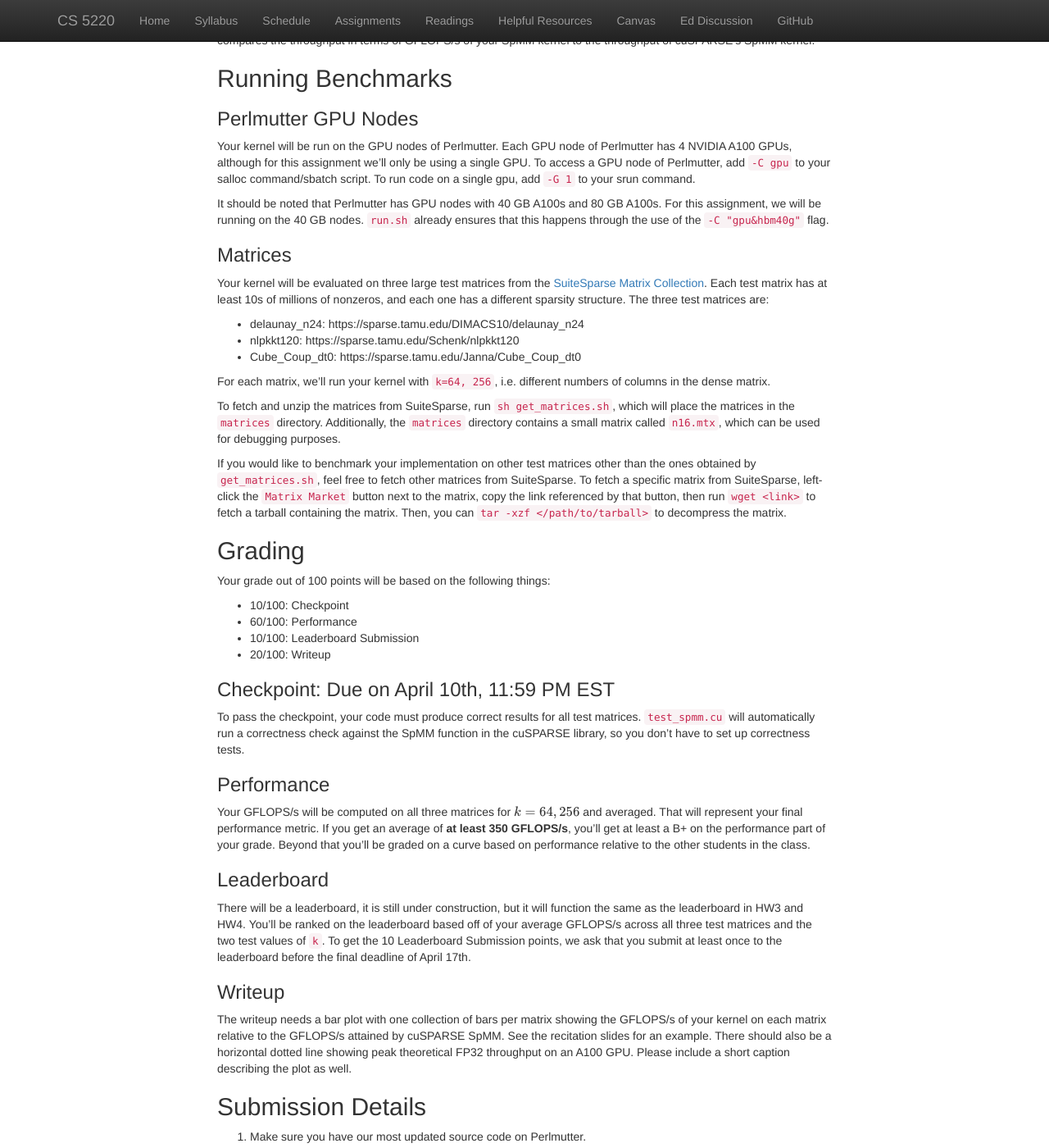
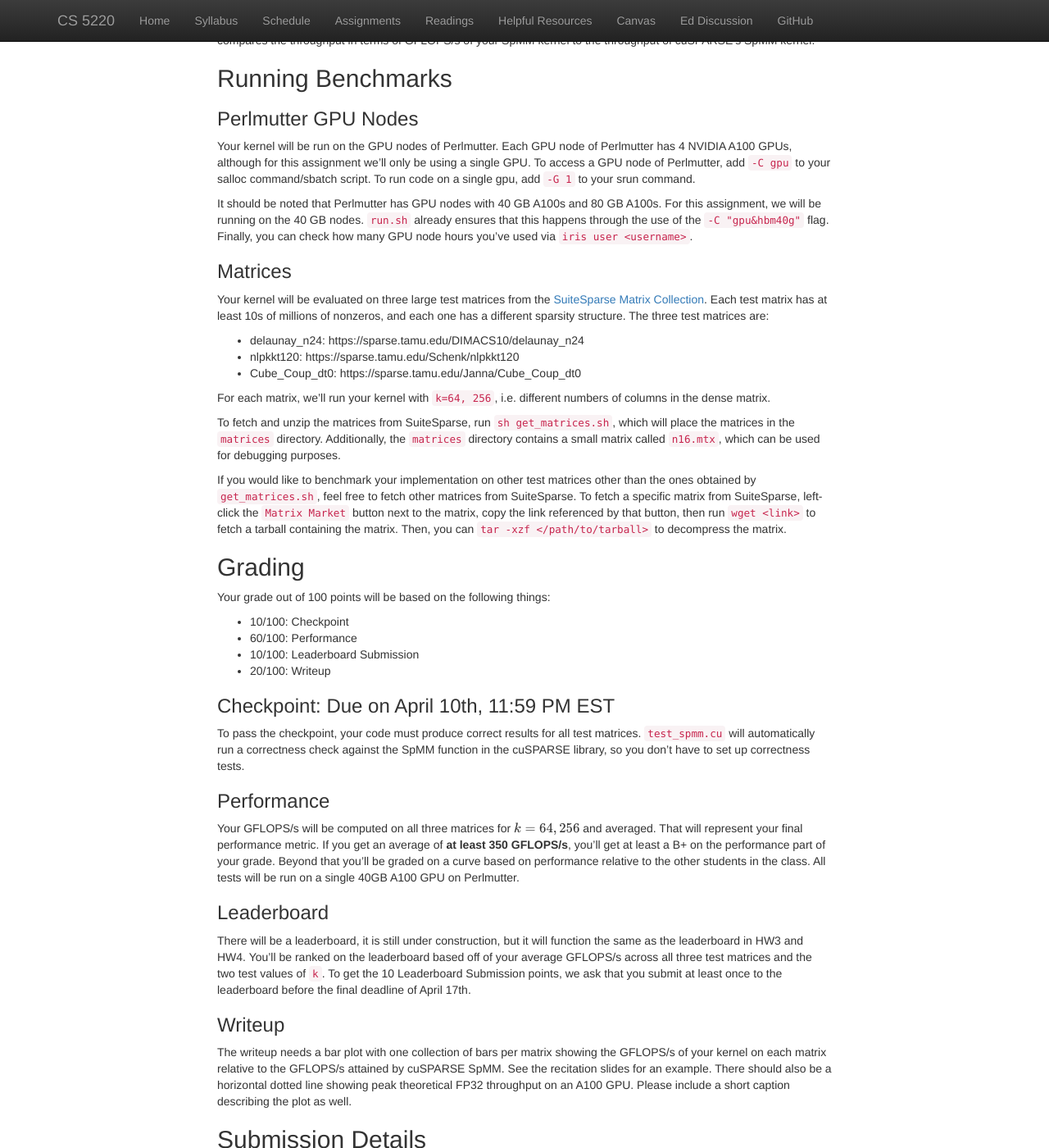
Before and after one commit to cs5220-26sp/web, a Jekyll site: the page built from web/hw/hw5.md, in a window 1280 px wide and 1400 px high, scrolled down 1391 px. Shown: the whole window at 82% size. Built offline with Jekyll 4.4.1, drawn with Linux system fonts in a browser that asks for light colours; nearby versions of some CDN libraries; formulas are drawn with MathJax 3.

Commit message:
add iris command

```diff
--- a/web/hw/hw5.md
+++ b/web/hw/hw5.md
@@ -75,6 +75,7 @@ To run code on a single gpu, add `-G 1` to your srun command.
 It should be noted that Perlmutter has GPU nodes with 40 GB A100s and 80 GB A100s.
 For this assignment, we will be running on the 40 GB nodes.
 `run.sh` already ensures that this happens through the use of the `-C "gpu&hbm40g"` flag.
+Finally, you can check how many GPU node hours you've used via `iris user <username>`.
 
 ### Matrices ###
 
@@ -111,6 +112,7 @@ To pass the checkpoint, your code must produce correct results for all test matr
 ### Performance
 
 Your GFLOPS/s will be computed on all three matrices for $k=64, 256$ and averaged. That will represent your final performance metric. If you get an average of **at least 350 GFLOPS/s**, you'll get at least a B+ on the performance part of your grade. Beyond that you'll be graded on a curve based on performance relative to the other students in the class.
+All tests will be run on a single 40GB A100 GPU on Perlmutter.
 
 ### Leaderboard
 
```
